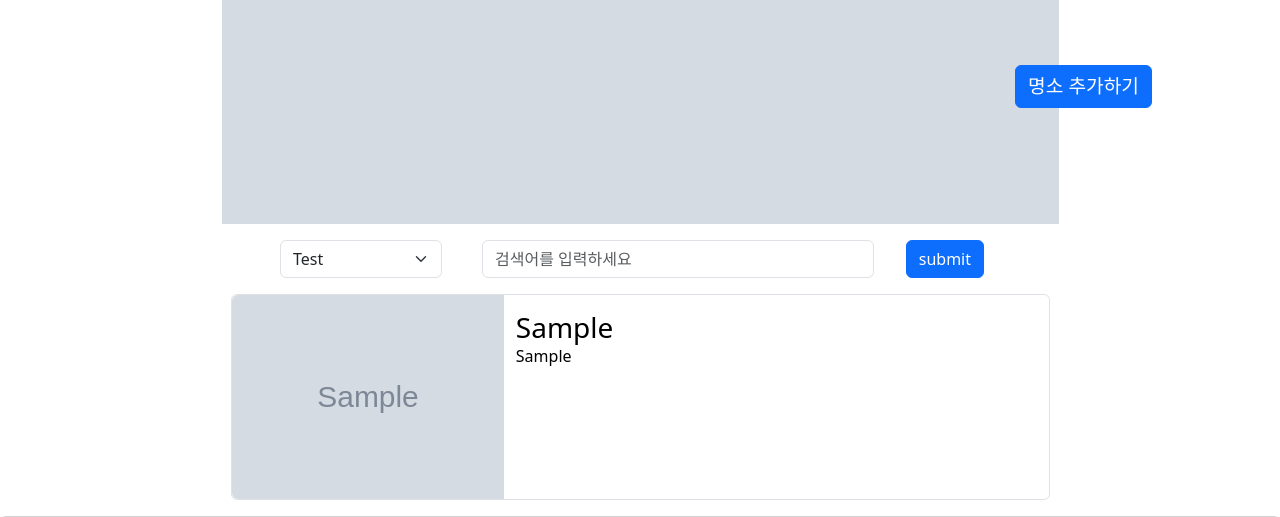
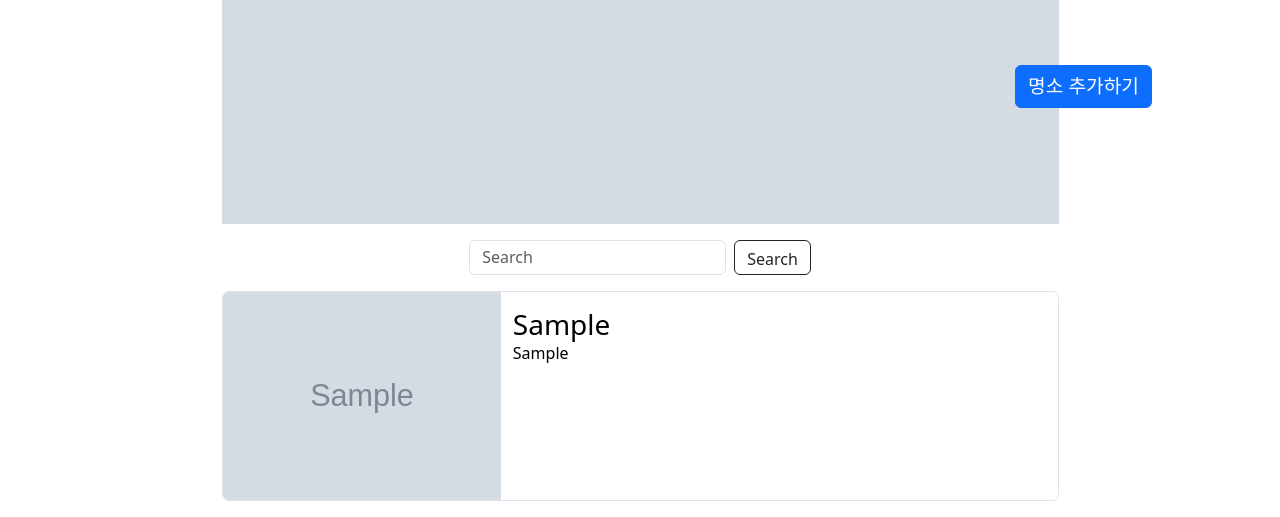
Before and after one commit to kimheekimhee/PJT-BEAN, a Django app: page /reviews/1/hotlist in a window 1280 px wide. Shown: the part 532-1049 px from the top of the page. Run offline with Django 3.2, Linux system fonts and the light colour scheme; tables that the repository leaves empty hold one stand-in row (values such as "Sample post"); grey boxes marked "Sample" are stand-in pictures; grey boxes labelled with a size stand in for pictures from a placeholder-image service; some libraries are stand-ins or nearby versions.

Commit message:
feature/search

```diff
--- a/reviews/templates/reviews/detail.html
+++ b/reviews/templates/reviews/detail.html
@@ -69,9 +69,10 @@
     <div class="tab-pane fade" id="pills-overseas" role="tabpanel" aria-labelledby="pills-overseas-tab" tabindex="0">
         <div class="d-flex justify-content-center">
         <div class="container row row-cols-1">
-            <div class="row py-5 px-3" style="">
+            <div class="row row-cols-3 py-5 px-3" style="">
                 {% for review in reviews %}
-                    <div class="card border-light mb-3" style="max-width:33%">
+                <div class="col">
+                    <div class="card border-light mb-3">
                         {% for img in review.image.all %}
                         {% if forloop.first %}
                         <img src="{{ img.image.url }}" class="card-img-top" alt="...">
@@ -95,6 +96,7 @@
                             {% endif %}
                         </div>
                     </div>
+                </div>
                 {% endfor %}
             </div>
         </div>
--- a/reviews/templates/reviews/hotlist.html
+++ b/reviews/templates/reviews/hotlist.html
@@ -29,22 +29,14 @@
 
 <div class="container position-relative">
     <a href="{% url 'reviews:hotcreate' location.pk %}" class="btn btn-primary position-fixed" style="right:10%; bottom:20%; font-size:larger;">명소 추가하기</a>
+</div>
 
-<div class="row justify-content-center">
-    <div class="col-2">
-        <select class="form-select">
-            <option selected>Test</option>
-            <option value="1">One</option>
-            <option value="2">Two</option>
-            <option value="3">Three</option>
-          </select>
-    </div>
-    <div class="col-6">
-    <form class="d-flex" action="" method="POST">
-            <input class="form-control mx-3" type="text" placeholder="검색어를 입력하세요">
-            <button class="btn btn-primary mx-3" type="submit">submit</button>
-        </form>
-    </div>
+<div class="d-flex justify-content-center mt-3 my-3" style="height: 35px;">
+  <form class="d-flex" role="search" action=" {% url 'reviews:search' %}">
+    <input class="form-control me-2" type="search" placeholder="Search" aria-label="Search"
+        name="search">
+    <button class="btn btn-outline-dark" type="submit">Search</button>
+  </form>
 </div>
     {% for hotplace in hotplaces %}
     <a class="row my-3 border rounded w-75 m-auto" href="{% url 'reviews:hotdetail' hotplace.pk %}" style="text-decoration:none; color:black;">
--- a/reviews/urls.py
+++ b/reviews/urls.py
@@ -13,4 +13,5 @@ urlpatterns = [
     path('<int:pk>/hotupdate', views.hotupdate, name='hotupdate'),
     path('<str:slug>/hotlist', views.hotlist_theme, name='hotlist_theme'),
     path('<int:pk>/reviewupdate', views.reviewupdate, name='reviewupdate'),
+    path('search', views.search, name='search')
 ]
--- a/reviews/views.py
+++ b/reviews/views.py
@@ -164,3 +164,11 @@ def reviewupdate(request, pk):
         'image_form': image_form
     }
     return render(request, 'reviews/reviewcreate.html', context)
+
+def search(request):
+    search = request.GET.get("search")
+    hotplaces = HotPlace.objects.filter(hotplace__icontains=search)
+    context = {
+        "hotplaces" : hotplaces,
+    }
+    return render(request, 'reviews/search.html', context)
```
Also changed, not shown: reviews/templates/reviews/hotlist_theme.html (+6 -15 lines), reviews/templates/reviews/index.html (+10 -1 lines), reviews/templates/reviews/search.html (added, +20 -0 lines), images/images/남산타워_S0Al5tH.jpg (added).
